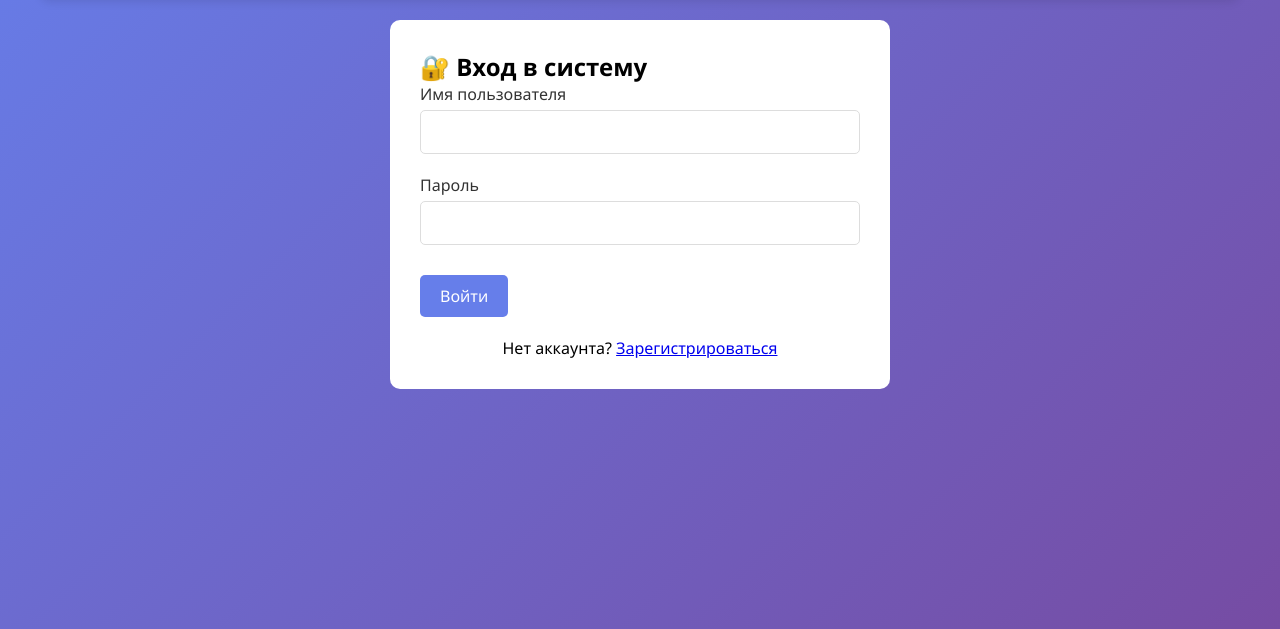
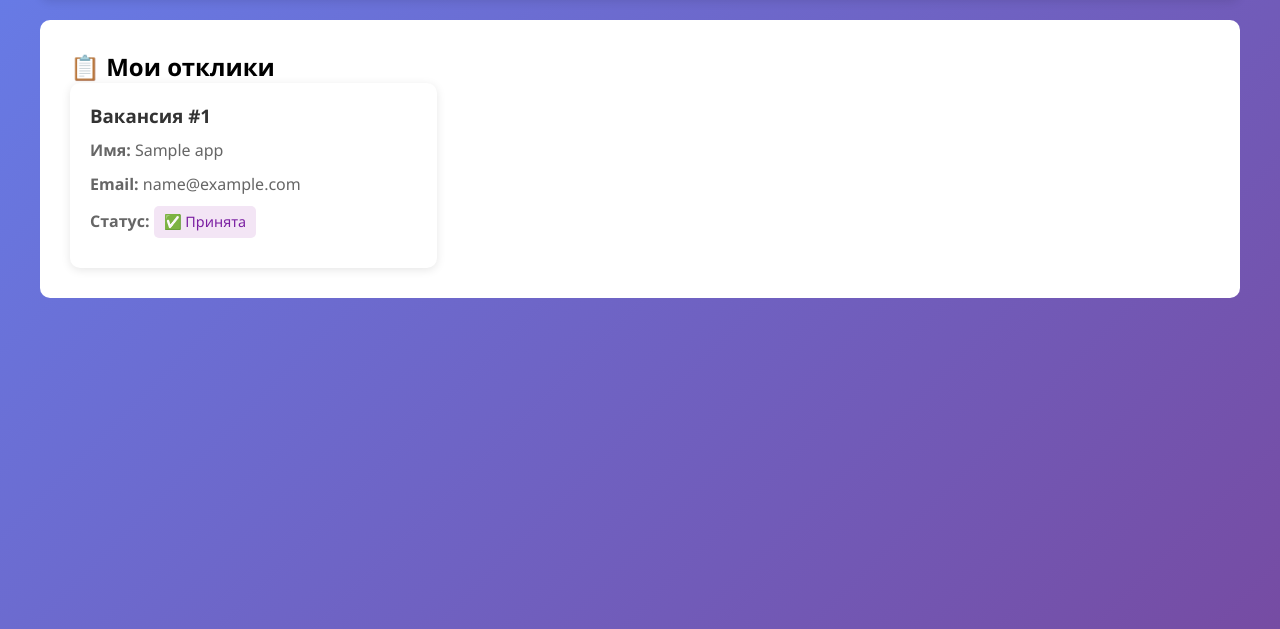
Before and after one commit to Shaintish/university_jobs, a FastAPI app: template templates/my_applications.html in a window 1280 px wide. Shown: the part 145-774 px from the top of the page. Run offline with FastAPI, Linux system fonts and the light colour scheme; the template is opened without the code that fills it: most values are stand-ins (such as "Sample title", 1, 10 or a date in 2020).

Commit message:
Update my_applications.html

```diff
--- a/templates/my_applications.html
+++ b/templates/my_applications.html
@@ -1,29 +1,34 @@
 {% extends "base.html" %}
 
 {% block content %}
-<div style="background: white; padding: 30px; border-radius: 10px; max-width: 500px; margin: 0 auto;">
-    <h2>🔐 Вход в систему</h2>
+<div style="background: white; padding: 30px; border-radius: 10px;">
+    <h2>📋 Мои отклики</h2>
 
-    {% if error %}
-    <div class="alert error">{{ error }}</div>
+    {% if applications %}
+        <div class="vacancies-grid">
+            {% for app in applications %}
+            <div class="vacancy-card">
+                <h3>Вакансия #{{ app.vacancy_id }}</h3>
+                <p><strong>Имя:</strong> {{ app.student_name }}</p>
+                <p><strong>Email:</strong> {{ app.student_email }}</p>
+                <p>
+                    <strong>Статус:</strong>
+                    <span class="badge
+                        {% if app.status == 'pending' %}job
+                        {% elif app.status == 'accepted' %}internship
+                        {% else %}job{% endif %}">
+                        {% if app.status == 'pending' %}⏳ На рассмотрении
+                        {% elif app.status == 'accepted' %}✅ Принята
+                        {% else %}❌ Отклонена{% endif %}
+                    </span>
+                </p>
+            </div>
+            {% endfor %}
+        </div>
+    {% else %}
+        <p style="text-align: center; padding: 50px; font-size: 1.2em; color: #666;">
+            📭 У вас пока нет откликов
+        </p>
     {% endif %}
-
-    <form method="post">
-        <div class="form-group">
-            <label>Имя пользователя</label>
-            <input type="text" name="username" required>
-        </div>
-
-        <div class="form-group">
-            <label>Пароль</label>
-            <input type="password" name="password" required>
-        </div>
-
-        <button type="submit" class="btn">Войти</button>
-    </form>
-
-    <p style="margin-top: 20px; text-align: center;">
-        Нет аккаунта? <a href="/register">Зарегистрироваться</a>
-    </p>
 </div>
 {% endblock %}
```
